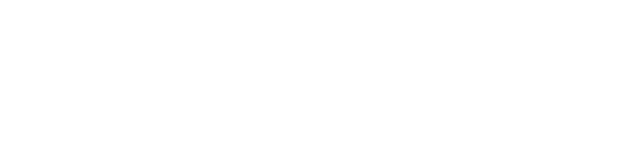
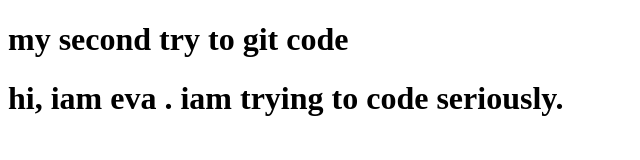
Before and after one commit to rojinaeva/my-second-repo, a plain HTML site: page index.html in a window 1280 px wide. Shown: the whole page, without its empty margins (0-640 px from the left). Drawn offline with Linux system fonts and the light colour scheme.

Commit message:
my second repo added

```diff
--- a/index.html
+++ b/index.html
@@ -7,6 +7,8 @@
     <title>my second github repo</title>
 </head>
 <body>
+    <h1>my second try to git code</h1>
+    <h1>hi, iam eva . iam trying to code seriously.</h1>
 
 </body>
 </html>
```
